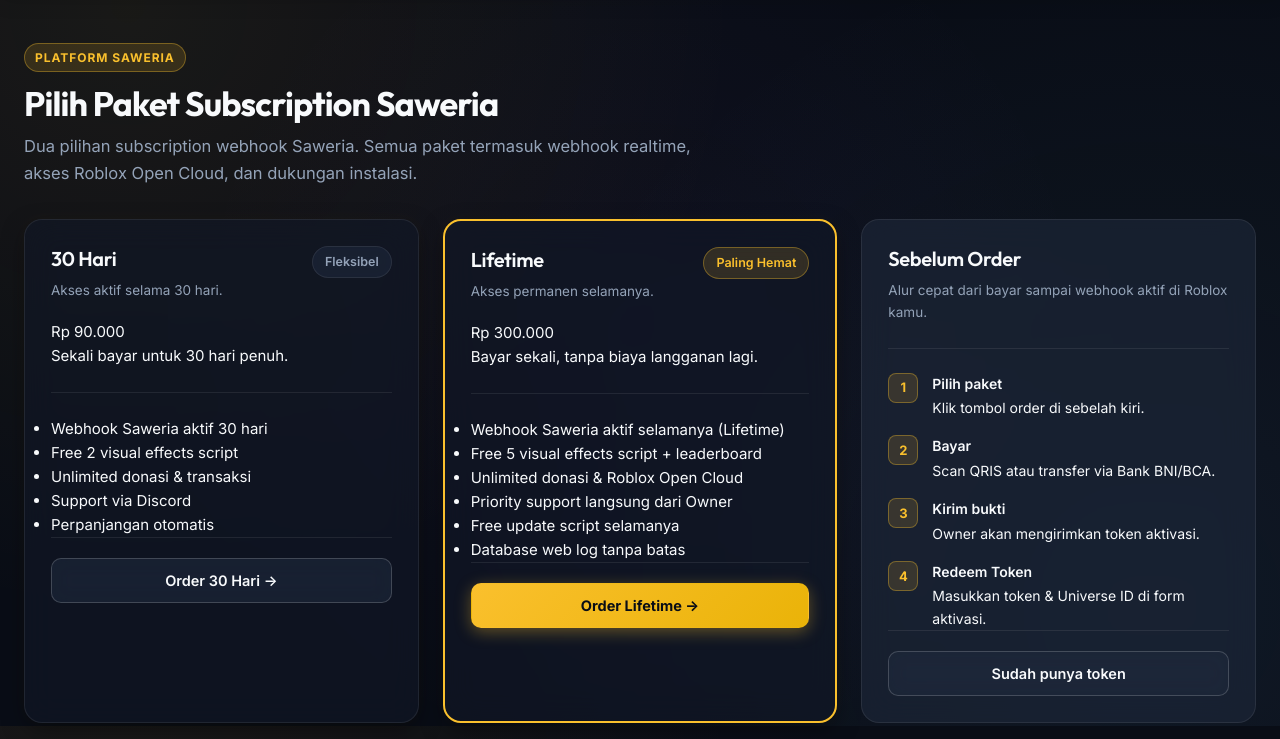
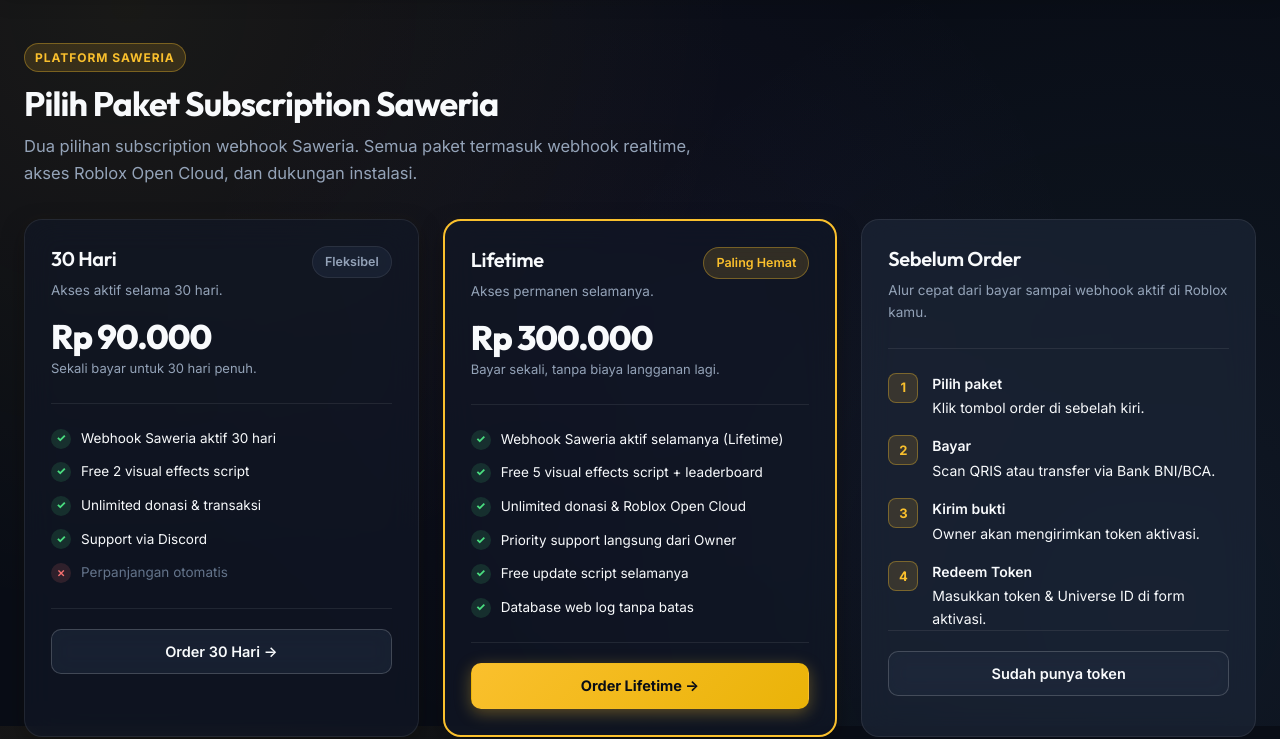
Before and after one commit to rafly4322-cyber/KIDZY-STORE, a website: page public/p/saweria.html in a window 1280 px wide. Shown: the part 74-813 px from the top of the page. Drawn offline with Linux system fonts and the light colour scheme.

Commit message:
Optimize website performance, caching headers, security, and styling tokens

```diff
--- a/public/assets/style.css
+++ b/public/assets/style.css
@@ -325,6 +325,71 @@ a { color: inherit; text-decoration: none; transition: all 0.2s cubic-bezier(0.1
   margin-top: auto;
   padding-top: 20px;
   border-top: 1px solid var(--border);
+}
+
+/* ---------- Pricing & Feature Lists ---------- */
+.price {
+  font-family: var(--font-display);
+  font-size: 34px;
+  font-weight: 800;
+  letter-spacing: -0.03em;
+  color: var(--text);
+  margin: 12px 0 4px;
+  line-height: 1;
+}
+
+.price-note {
+  font-size: 13px;
+  color: var(--muted);
+  margin-bottom: 8px;
+}
+
+.features {
+  list-style: none;
+  display: flex;
+  flex-direction: column;
+  gap: 12px;
+  margin: 18px 0 24px;
+}
+
+.features li {
+  display: flex;
+  align-items: center;
+  gap: 10px;
+  font-size: 13.5px;
+  color: var(--text);
+}
+
+.features li.on::before {
+  content: "✓";
+  display: grid;
+  place-items: center;
+  width: 20px;
+  height: 20px;
+  border-radius: 50%;
+  background: var(--ok-soft);
+  color: var(--ok);
+  font-size: 11px;
+  font-weight: 800;
+  flex-shrink: 0;
+}
+
+.features li.off {
+  color: var(--faint);
+}
+
+.features li.off::before {
+  content: "✕";
+  display: grid;
+  place-items: center;
+  width: 20px;
+  height: 20px;
+  border-radius: 50%;
+  background: var(--bad-soft);
+  color: var(--bad);
+  font-size: 10px;
+  font-weight: 800;
+  flex-shrink: 0;
 }
 
 /* ---------- Grid & Layouts ---------- */
```
Also changed, not shown: api/index.js (+34 -4 lines), vercel.json.
